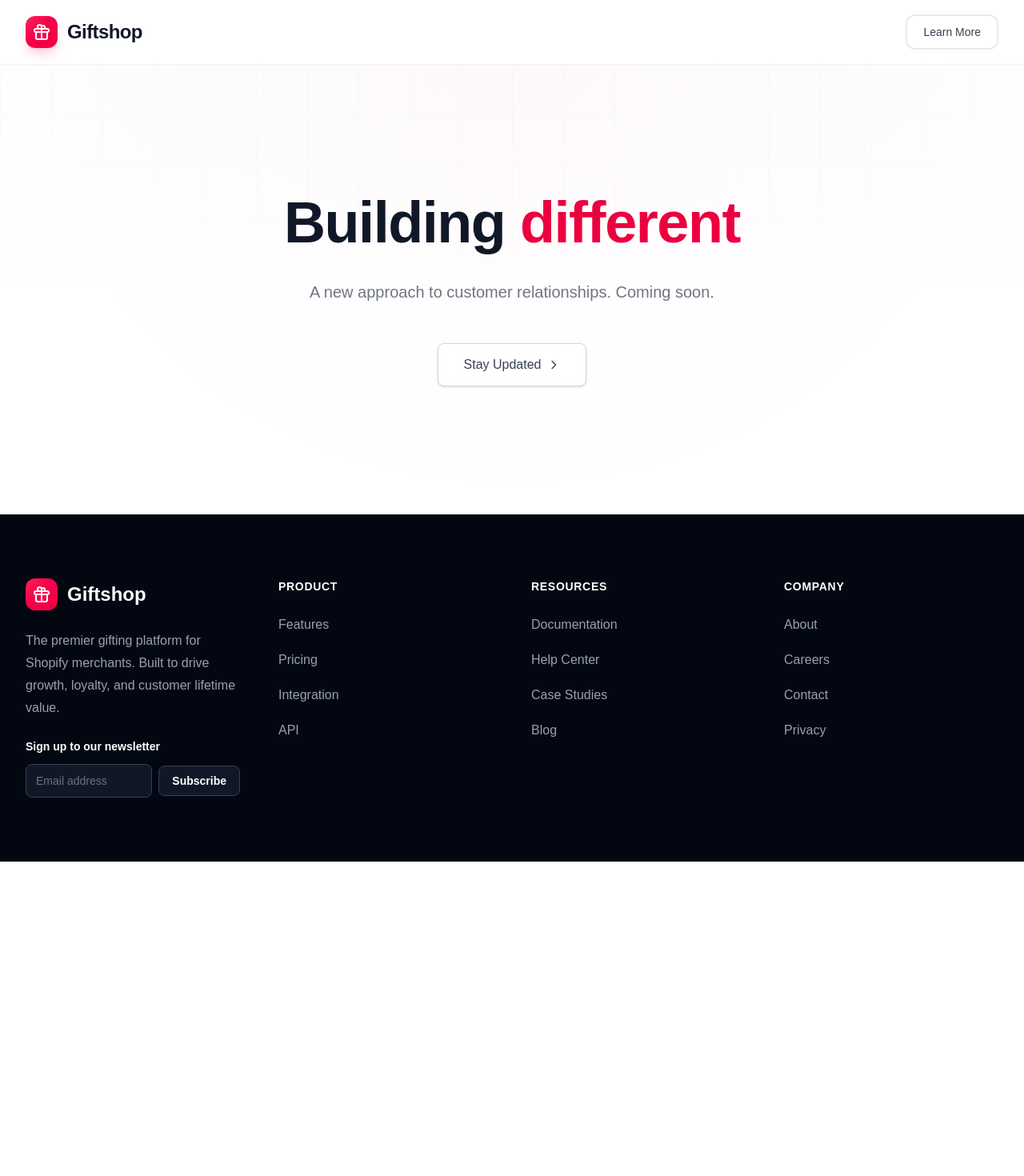
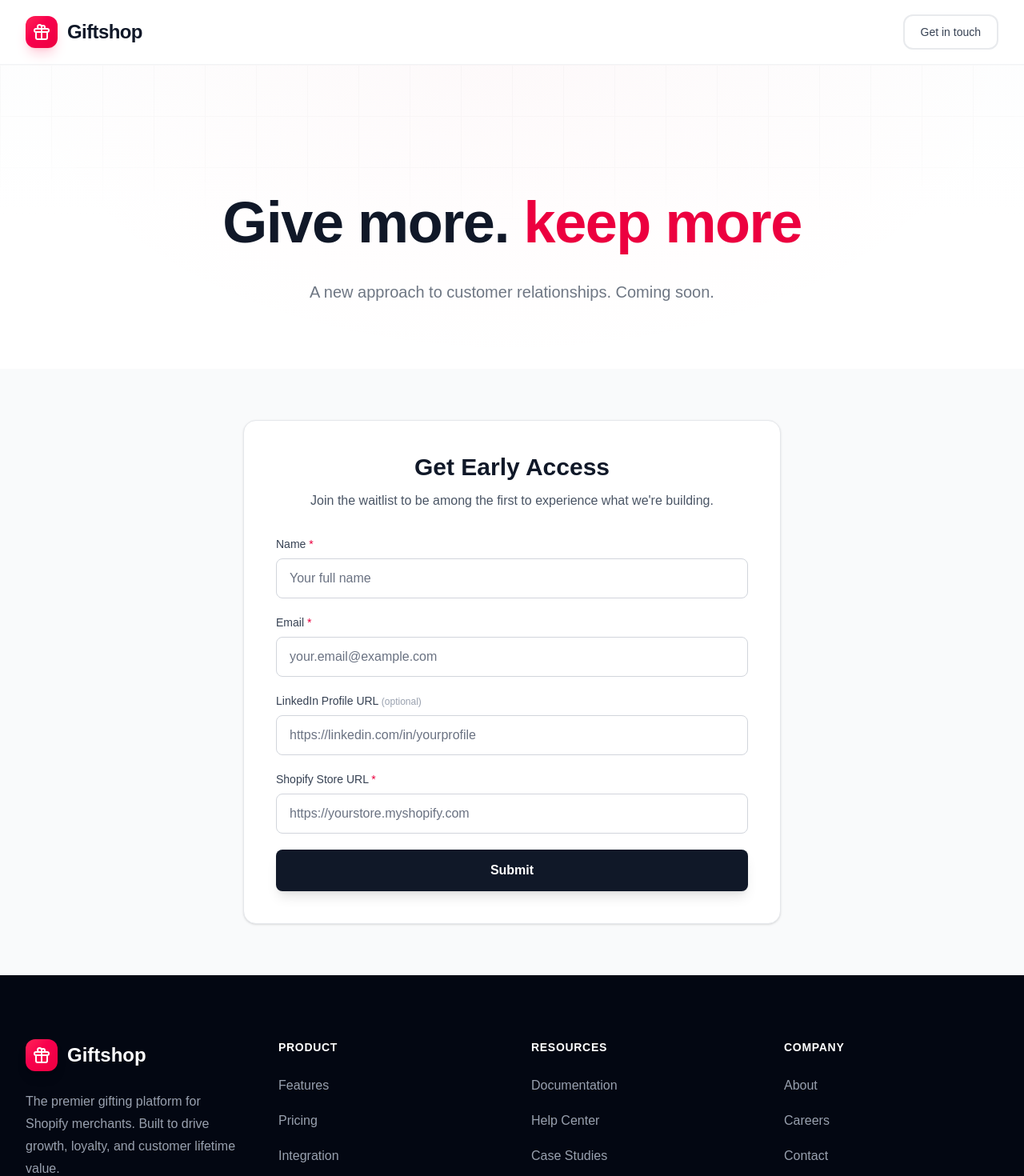
Before and after one commit to giftshop-app/giftshop-site, a Next.js app: page / in a window 1280 px wide. Shown: the top 1470 px of the page at 80% size. Before the commit the page ends 1077 px from the top, so only its background shows below. Built offline with nearby package versions, Linux system fonts and the light colour scheme.

Commit message:
Add form section with Google Sheets integration, update headline to 'Give more. Earn more', and add smooth scroll to form with auto-focus

```diff
--- /dev/null
+++ b/app/api/submit-form/route.ts
@@ -0,0 +1,71 @@
+import { NextRequest, NextResponse } from "next/server";
+
+export async function POST(request: NextRequest) {
+  try {
+    const body = await request.json();
+    const { name, email, linkedin, shopifyStore } = body;
+
+    // Validate required fields
+    if (!name || !email || !shopifyStore) {
+      return NextResponse.json(
+        { error: "Missing required fields" },
+        { status: 400 }
+      );
+    }
+
+    // Validate email format
+    const emailRegex = /^[^\s@]+@[^\s@]+\.[^\s@]+$/;
+    if (!emailRegex.test(email)) {
+      return NextResponse.json(
+        { error: "Invalid email format" },
+        { status: 400 }
+      );
+    }
+
+    // Log the submission
+    console.log("Form submission:", {
+      name,
+      email,
+      linkedin: linkedin || "Not provided",
+      shopifyStore,
+      timestamp: new Date().toISOString(),
+    });
+
+    // Send to Google Sheets via Google Apps Script (if configured)
+    const googleScriptUrl = process.env.GOOGLE_SCRIPT_URL;
+    if (googleScriptUrl) {
+      try {
+        const response = await fetch(googleScriptUrl, {
+          method: "POST",
+          headers: {
+            "Content-Type": "application/json",
+          },
+          body: JSON.stringify({
+            name,
+            email,
+            linkedin: linkedin || "",
+            shopifyStore,
+          }),
+        });
+
+        if (!response.ok) {
+          console.error("Failed to send to Google Sheets:", await response.text());
+        }
+      } catch (error) {
+        console.error("Error sending to Google Sheets:", error);
+        // Don't fail the request if Google Sheets fails
+      }
+    }
+
+    return NextResponse.json(
+      { message: "Form submitted successfully" },
+      { status: 200 }
+    );
+  } catch (error) {
+    console.error("Error processing form submission:", error);
+    return NextResponse.json(
+      { error: "Internal server error" },
+      { status: 500 }
+    );
+  }
+}
--- a/app/page.tsx
+++ b/app/page.tsx
@@ -3,8 +3,16 @@
 import { useState, useEffect } from "react";
 
 export default function Home() {
-  const headerWords = ["something", "different", "better", "new"];
+  const headerWords = ["earn more", "keep more", "sell more", "grow more"];
   const [currentHeaderWordIndex, setCurrentHeaderWordIndex] = useState(0);
+  const [formData, setFormData] = useState({
+    name: "",
+    email: "",
+    linkedin: "",
+    shopifyStore: "",
+  });
+  const [isSubmitting, setIsSubmitting] = useState(false);
+  const [submitStatus, setSubmitStatus] = useState<"idle" | "success" | "error">("idle");
 
   useEffect(() => {
     const interval = setInterval(() => {
@@ -13,6 +21,55 @@
 
     return () => clearInterval(interval);
   }, [headerWords.length]);
+
+  const handleSubmit = async (e: React.FormEvent) => {
+    e.preventDefault();
+    setIsSubmitting(true);
+    setSubmitStatus("idle");
+
+    try {
+      const response = await fetch("/api/submit-form", {
+        method: "POST",
+        headers: {
+          "Content-Type": "application/json",
+        },
+        body: JSON.stringify(formData),
+      });
+
+      if (response.ok) {
+        setSubmitStatus("success");
+        setFormData({ name: "", email: "", linkedin: "", shopifyStore: "" });
+        setTimeout(() => setSubmitStatus("idle"), 5000);
+      } else {
+        setSubmitStatus("error");
+      }
+    } catch (error) {
+      setSubmitStatus("error");
+    } finally {
+      setIsSubmitting(false);
+    }
+  };
+
+  const handleChange = (e: React.ChangeEvent<HTMLInputElement>) => {
+    setFormData({
+      ...formData,
+      [e.target.name]: e.target.value,
+    });
+  };
+
+  const handleGetInTouch = () => {
+    const formSection = document.getElementById("early-access-form");
+    if (formSection) {
+      formSection.scrollIntoView({ behavior: "smooth", block: "start" });
+      // Focus the first input field after a short delay to allow scroll to complete
+      setTimeout(() => {
+        const firstInput = document.getElementById("name");
+        if (firstInput) {
+          firstInput.focus();
+        }
+      }, 500);
+    }
+  };
 
   return (
     <div className="flex min-h-screen flex-col bg-white">
@@ -32,8 +89,11 @@
 
             {/* Right side - Buttons */}
             <div className="flex items-center gap-4">
-              <button className="rounded-xl border-2 border-gray-300/50 bg-white px-5 py-2.5 text-sm font-medium text-gray-700 hover:bg-gray-50 hover:border-gray-400 transition-all">
-                Learn More
+              <button
+                onClick={handleGetInTouch}
+                className="rounded-xl border-2 border-gray-300/50 bg-white px-5 py-2.5 text-sm font-medium text-gray-700 hover:bg-gray-50 hover:border-gray-400 transition-all active:scale-95"
+              >
+                Get in touch
               </button>
             </div>
           </div>
@@ -41,7 +101,7 @@
       </header>
 
       {/* Hero Section - Secretive and Elusive */}
-      <section className="relative pt-32 pb-32 sm:pt-40 sm:pb-40 px-6 lg:px-8 overflow-hidden bg-white">
+      <section className="relative pt-32 pb-16 sm:pt-40 sm:pb-20 px-6 lg:px-8 overflow-hidden bg-white">
         {/* Subtle Background Gradient */}
         <div className="absolute inset-0 bg-gradient-to-b from-gray-50/30 via-white to-white"></div>
         <div className="absolute inset-0 bg-[radial-gradient(ellipse_at_top,rgba(251,113,133,0.03),transparent_70%)]"></div>
@@ -55,8 +115,8 @@
         <div className="relative z-10 mx-auto max-w-4xl text-center">
           {/* Main Headline - Mysterious */}
           <h1 className="text-5xl font-bold leading-[1.05] tracking-[-0.02em] text-gray-900 sm:text-6xl lg:text-7xl mb-8">
-            Building{" "}
-            <span className="relative inline-block text-rose-600 min-w-[200px]">
+            Give more.{" "}
+            <span className="relative inline-block text-rose-600 min-w-[180px]">
               <span
                 key={currentHeaderWordIndex}
                 className="inline-block animate-word-fade-in"
@@ -71,14 +131,108 @@
             A new approach to customer relationships. Coming soon.
           </p>
 
-          {/* Minimal CTA */}
-          <div className="mt-12">
-            <button className="inline-flex items-center gap-2 rounded-lg border border-gray-300 bg-white px-8 py-3.5 text-base font-medium text-gray-700 shadow-sm hover:bg-gray-50 hover:border-gray-400 transition-all">
-              Stay Updated
-              <svg className="h-4 w-4" fill="none" stroke="currentColor" viewBox="0 0 24 24">
-                <path strokeLinecap="round" strokeLinejoin="round" strokeWidth={2} d="M9 5l7 7-7 7" />
-              </svg>
+        </div>
+      </section>
+
+      {/* Form Section */}
+      <section id="early-access-form" className="relative py-16 px-6 lg:px-8 bg-gray-50 scroll-mt-20">
+        <div className="mx-auto max-w-2xl">
+          <div className="rounded-2xl bg-white border border-gray-200 shadow-sm p-8 lg:p-10">
+            <div className="text-center mb-8">
+              <h2 className="text-3xl font-bold text-gray-900 mb-3">Get Early Access</h2>
+              <p className="text-base text-gray-600">
+                Join the waitlist to be among the first to experience what we're building.
+              </p>
+            </div>
+
+            <form onSubmit={handleSubmit} className="space-y-5">
+            <div>
+              <label htmlFor="name" className="block text-sm font-medium text-gray-700 mb-2">
+                Name <span className="text-rose-600">*</span>
+              </label>
+              <input
+                type="text"
+                id="name"
+                name="name"
+                required
+                value={formData.name}
+                onChange={handleChange}
+                className="w-full rounded-lg border border-gray-300 bg-white px-4 py-3 text-gray-900 placeholder-gray-500 focus:border-rose-500 focus:ring-2 focus:ring-rose-500/20 outline-none transition-all"
+                placeholder="Your full name"
+              />
+            </div>
+
+            <div>
+              <label htmlFor="email" className="block text-sm font-medium text-gray-700 mb-2">
+                Email <span className="text-rose-600">*</span>
+              </label>
+              <input
+                type="email"
+                id="email"
+                name="email"
+                required
+                value={formData.email}
+                onChange={handleChange}
+                className="w-full rounded-lg border border-gray-300 bg-white px-4 py-3 text-gray-900 placeholder-gray-500 focus:border-rose-500 focus:ring-2 focus:ring-rose-500/20 outline-none transition-all"
+                placeholder="your.email@example.com"
+              />
+            </div>
+
+            <div>
+              <label htmlFor="linkedin" className="block text-sm font-medium text-gray-700 mb-2">
+                LinkedIn Profile URL <span className="text-gray-400 text-xs">(optional)</span>
+              </label>
+              <input
+                type="url"
+                id="linkedin"
+                name="linkedin"
+                value={formData.linkedin}
+                onChange={handleChange}
+                className="w-full rounded-lg border border-gray-300 bg-white px-4 py-3 text-gray-900 placeholder-gray-500 focus:border-rose-500 focus:ring-2 focus:ring-rose-500/20 outline-none transition-all"
+                placeholder="https://linkedin.com/in/yourprofile"
+              />
+            </div>
+
+            <div>
+              <label htmlFor="shopifyStore" className="block text-sm font-medium text-gray-700 mb-2">
+                Shopify Store URL <span className="text-rose-600">*</span>
+              </label>
+              <input
+                type="url"
+                id="shopifyStore"
+                name="shopifyStore"
+                required
+                value={formData.shopifyStore}
+                onChange={handleChange}
+                className="w-full rounded-lg border border-gray-300 bg-white px-4 py-3 text-gray-900 placeholder-gray-500 focus:border-rose-500 focus:ring-2 focus:ring-rose-500/20 outline-none transition-all"
+                placeholder="https://yourstore.myshopify.com"
+              />
+            </div>
+
+            {submitStatus === "success" && (
+              <div className="rounded-lg bg-green-50 border border-green-200 p-4">
+                <p className="text-sm font-medium text-green-800">
+                  Thank you! We've received your information and will be in touch soon.
+                </p>
+              </div>
+            )}
+
+            {submitStatus === "error" && (
+              <div className="rounded-lg bg-red-50 border border-red-200 p-4">
+                <p className="text-sm font-medium text-red-800">
+                  Something went wrong. Please try again later.
+                </p>
+              </div>
+            )}
+
+            <button
+              type="submit"
+              disabled={isSubmitting}
+              className="w-full rounded-lg bg-gray-900 px-8 py-3.5 text-base font-semibold text-white shadow-lg hover:bg-gray-800 hover:shadow-xl transition-all disabled:opacity-50 disabled:cursor-not-allowed"
+            >
+              {isSubmitting ? "Submitting..." : "Submit"}
             </button>
+          </form>
           </div>
         </div>
       </section>
```
Also changed, not shown: 1 other file (tests, documents, lock files or other folders).
